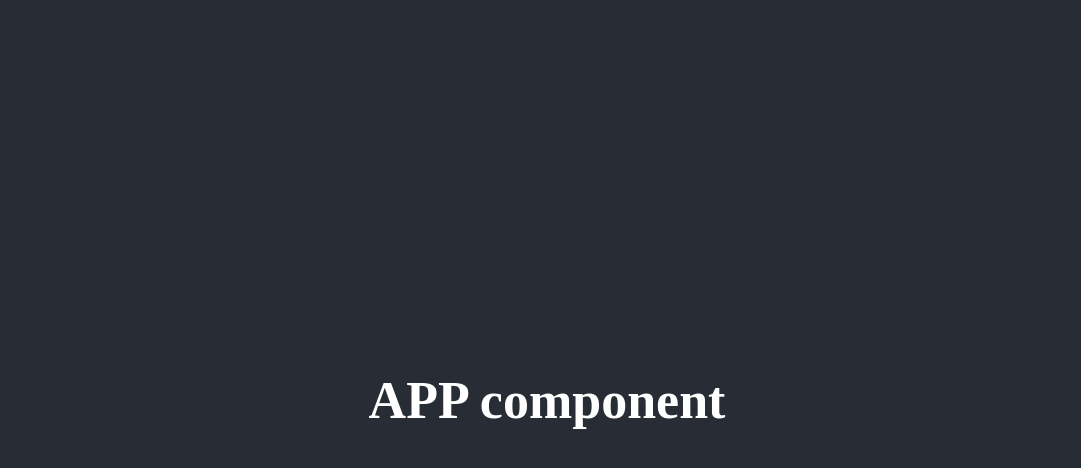
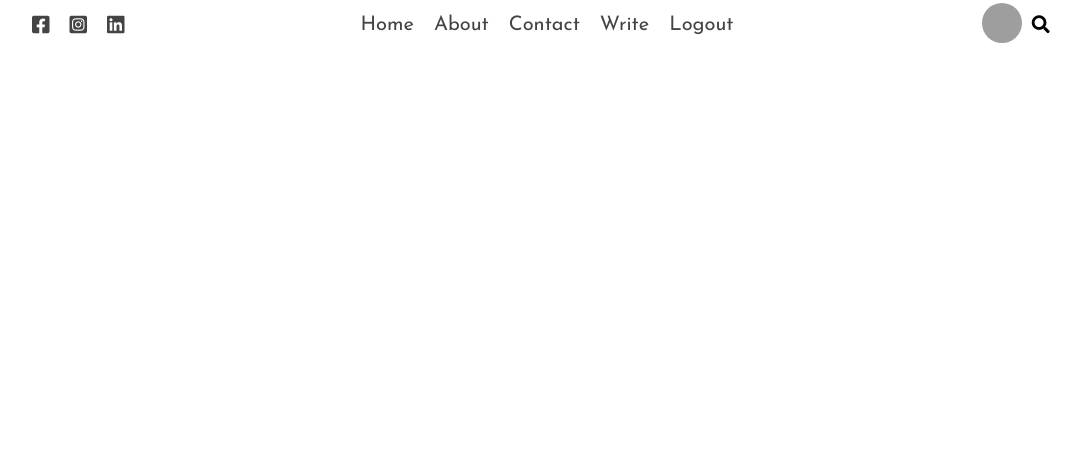
Before and after one commit to mdarora/mern-blog, a React (Create React App) app in the folder blog-react-ui/: page / in a window 1280 px wide. Shown: the top 468 px of the page, without its empty margins (93-1174 px from the left). Built offline with nearby package versions, Linux system fonts and the light colour scheme; grey boxes are pictures that could not be loaded.

Commit message:
created navbar

```diff
--- a/blog-react-ui/src/App.css
+++ b/blog-react-ui/src/App.css
@@ -1,38 +1,51 @@
-.App {
-  text-align: center;
+nav{
+  height: 50px;
+  padding: 0px 15px;
+  display: flex;
+  align-items: center;
+  justify-content: space-between;
+  font-family: 'Josefin Sans', sans-serif;
+
 }
 
-.App-logo {
-  height: 40vmin;
-  pointer-events: none;
+.socials, .profile-search{
+  flex: 3;
+  display: flex;
+  align-items: center;
+  justify-content: center;
+}
+.socials i{
+  margin: 0px 10px;
+  font-size: 20px;
+  color: #444;
+  cursor: pointer;
+}
+.nav-links{
+  flex: 6;
+}
+.nav-links ul{
+  list-style: none;
+  display: flex;
+  justify-content: center;
+}
+.nav-links ul li{
+  font-size: 20px;
+  margin: 0px 10px;
+}
+.nav-links ul li a{
+  text-decoration: none;
+  color: #444;
 }
 
-@media (prefers-reduced-motion: no-preference) {
-  .App-logo {
-    animation: App-logo-spin infinite 20s linear;
-  }
+.profile-img{
+  margin-right: 10px;
 }
-
-.App-header {
-  background-color: #282c34;
-  min-height: 100vh;
-  display: flex;
-  flex-direction: column;
-  align-items: center;
-  justify-content: center;
-  font-size: calc(10px + 2vmin);
-  color: white;
+.profile-img img{
+  width: 40px;
+  height: 40px;
+  object-fit: cover;
+  border-radius: 50%;
 }
-
-.App-link {
-  color: #61dafb;
+.search-icon i{
+  font-size: 18px;
 }
-
-@keyframes App-logo-spin {
-  from {
-    transform: rotate(0deg);
-  }
-  to {
-    transform: rotate(360deg);
-  }
-}
--- a/blog-react-ui/src/App.js
+++ b/blog-react-ui/src/App.js
@@ -1,12 +1,11 @@
 import './App.css';
+import Navbar from './components/Navbar';
 
 function App() {
   return (
-    <div className="App">
-      <header className="App-header">
-        <h1>APP component</h1>
-      </header>
-    </div>
+  <>
+      <Navbar></Navbar>
+  </>
   );
 }
 
--- /dev/null
+++ b/blog-react-ui/src/components/Navbar.js
@@ -0,0 +1,32 @@
+import React from 'react'
+
+const Navbar = () => {
+    return (
+    <nav>
+        <div className="socials">
+            <i className="fab fa-facebook-square"></i>
+            <i className="fab fa-instagram-square"></i>
+            <i className="fab fa-linkedin"></i>
+        </div>
+        <div className="nav-links">
+            <ul>
+                <li><a href="/">Home</a></li>
+                <li><a href="/">About</a></li>
+                <li><a href="/">Contact</a></li>
+                <li><a href="/">Write</a></li>
+                <li><a href="/">Logout</a></li>
+            </ul>
+        </div>
+        <div className="profile-search">
+            <div className="profile-img">
+                <img src="https://images.pexels.com/photos/415829/pexels-photo-415829.jpeg?auto=compress&cs=tinysrgb&dpr=3&h=750&w=1260" alt="" />
+            </div>
+            <div className="search-icon">
+                <i className="fas fa-search"></i>
+            </div>
+        </div>
+    </nav>
+    )
+}
+
+export default Navbar
--- a/blog-react-ui/src/index.css
+++ b/blog-react-ui/src/index.css
@@ -1,5 +1,12 @@
+@import url('https://fonts.googleapis.com/css2?family=Josefin+Sans:ital,wght@0,400;0,500;0,600;0,700;1,400;1,500;1,600;1,700&family=Lora:ital,wght@0,400;0,500;0,600;0,700;1,400;1,500;1,600;1,700&family=Varela&family=Varela+Round&display=swap');
 *{
   margin: 0;
   padding: 0;
   box-sizing: border-box;
 }
+/*
+font-family: 'Josefin Sans', sans-serif;
+font-family: 'Lora', serif;
+font-family: 'Varela', sans-serif;
+font-family: 'Varela Round', sans-serif;
+*/
```
